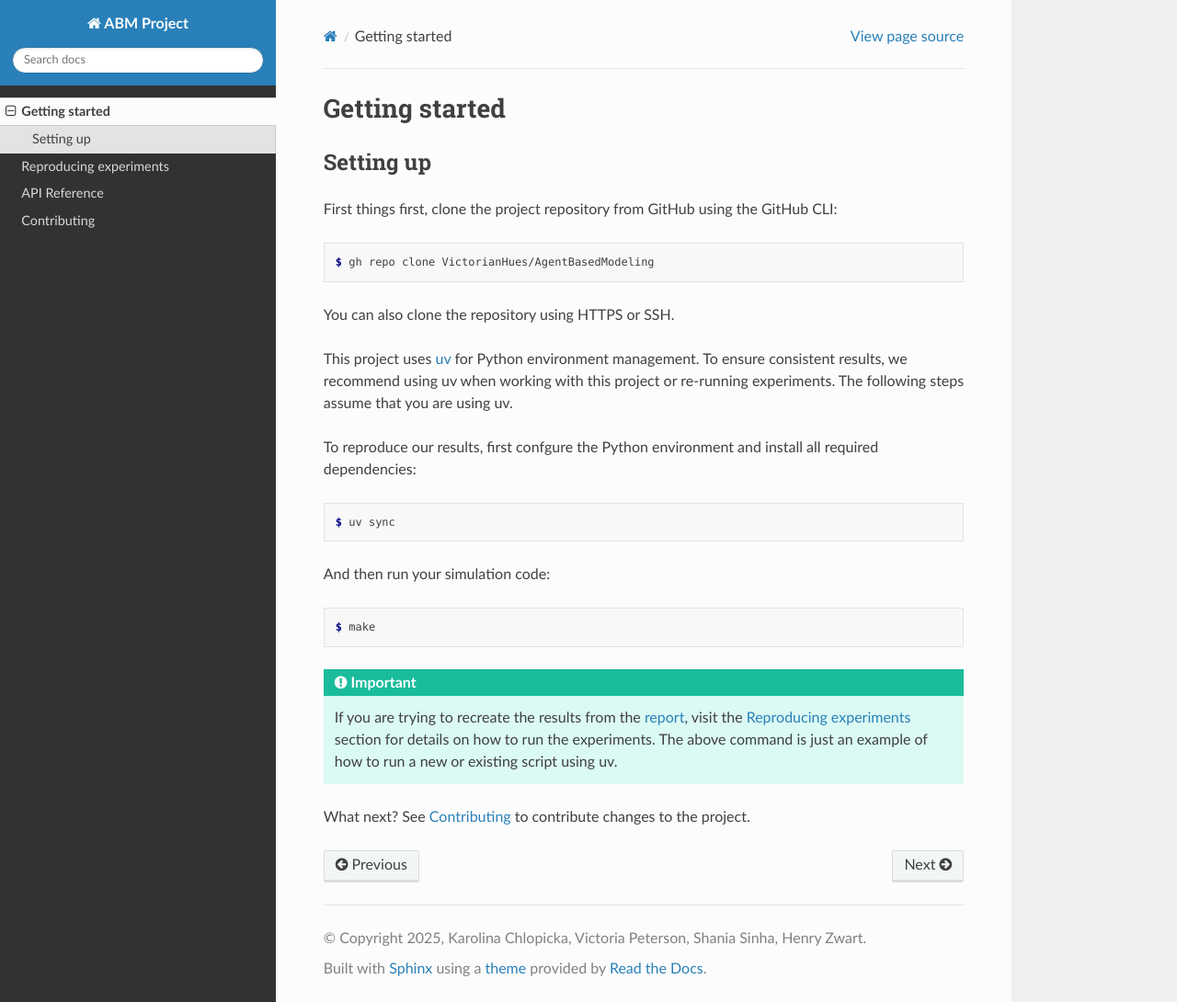
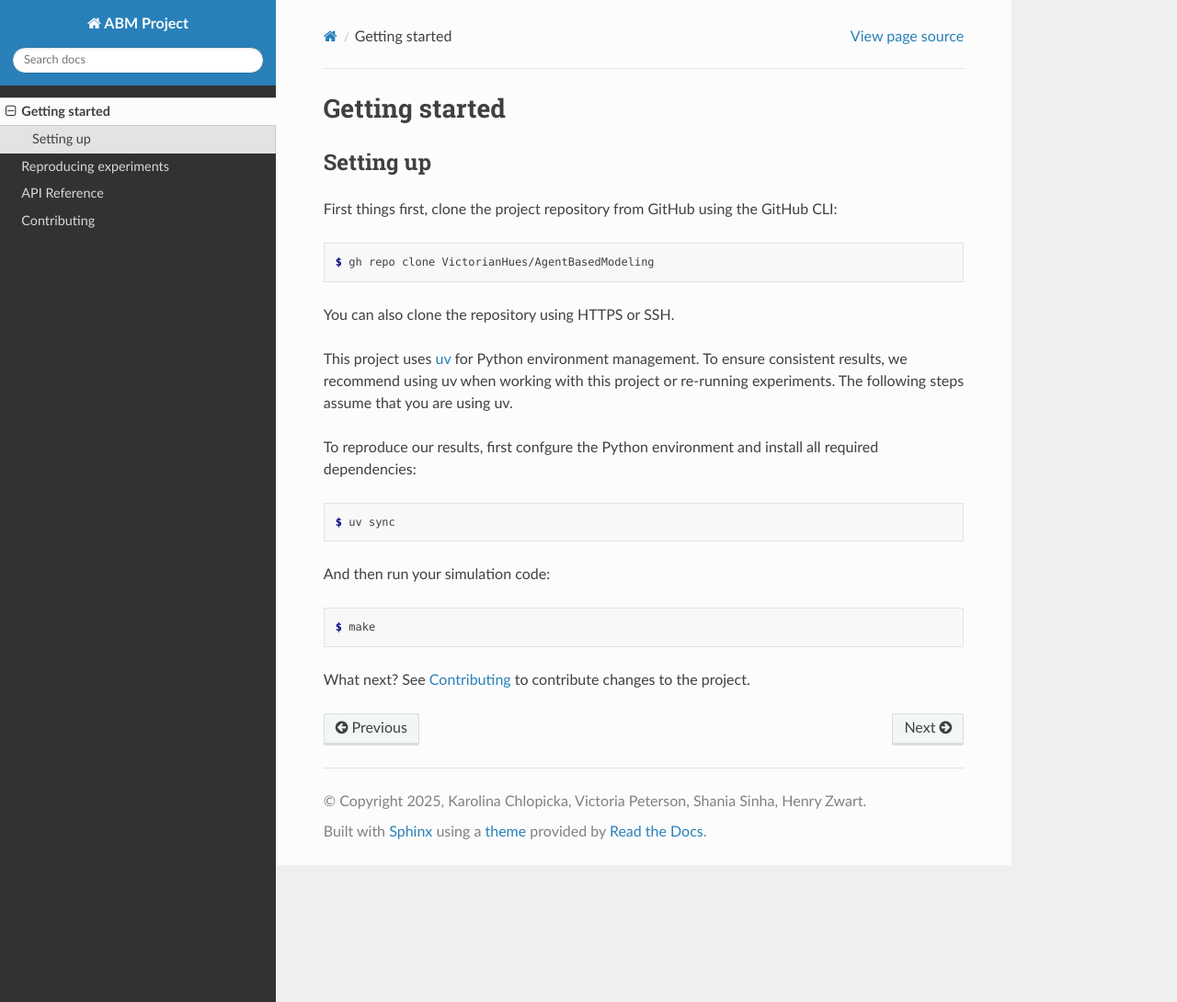
Before and after one commit to VictorianHues/AgentBasedModeling, a Sphinx documentation site: the page built from docs/source/getting_started.rst, in a window 1280 px wide and 1090 px high. Shown: the whole window at 92% size. Built offline with Sphinx 7.4.7 and the Read the Docs theme 3.1.0, drawn with Linux system fonts in a browser that asks for light colours; some of the changed lines change nothing that is shown.

Commit message:
minor edit in documentation

```diff
--- a/docs/source/getting_started.rst
+++ b/docs/source/getting_started.rst
@@ -29,11 +29,11 @@ And then run your simulation code:
 
    $ make
 
-.. important::
+.. .. important::
 
-   If you are trying to recreate the results from the `report
-   <https://github.com/VictorianHues/AgentBasedModeling/blob/main/project_report.pdf>`_,
-   visit the :doc:`experiments` section for details on how to run the experiments.
-   The above command is just an example of how to run a new or existing script using uv.
+..    If you are trying to recreate the results from the `report
+..    <https://github.com/VictorianHues/AgentBasedModeling/blob/main/project_report.pdf>`_,
+..    visit the :doc:`experiments` section for details on how to run the experiments.
+..    The above command is just an example of how to run a new or existing script using uv.
 
 What next? See :doc:`contributing` to contribute changes to the project.
```
